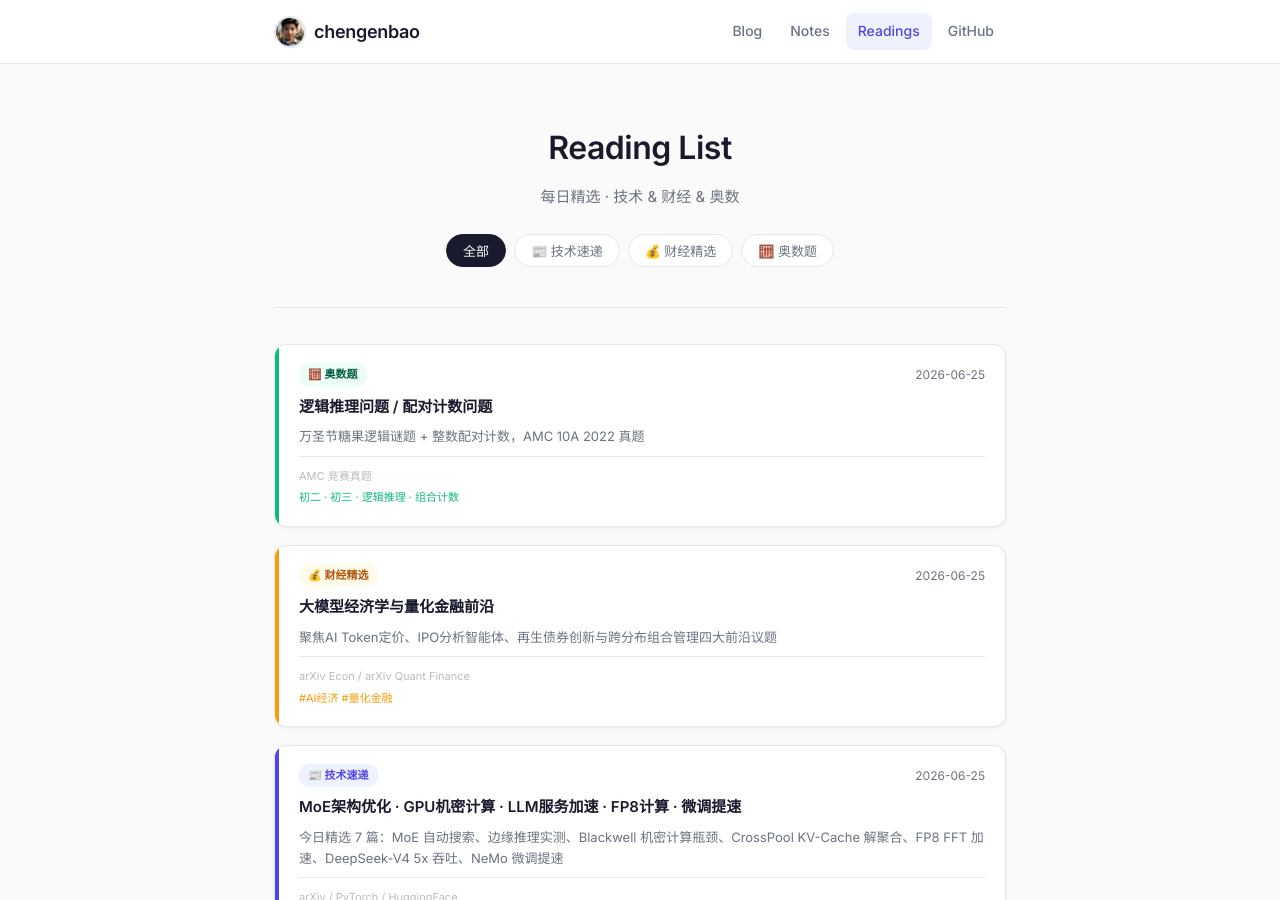
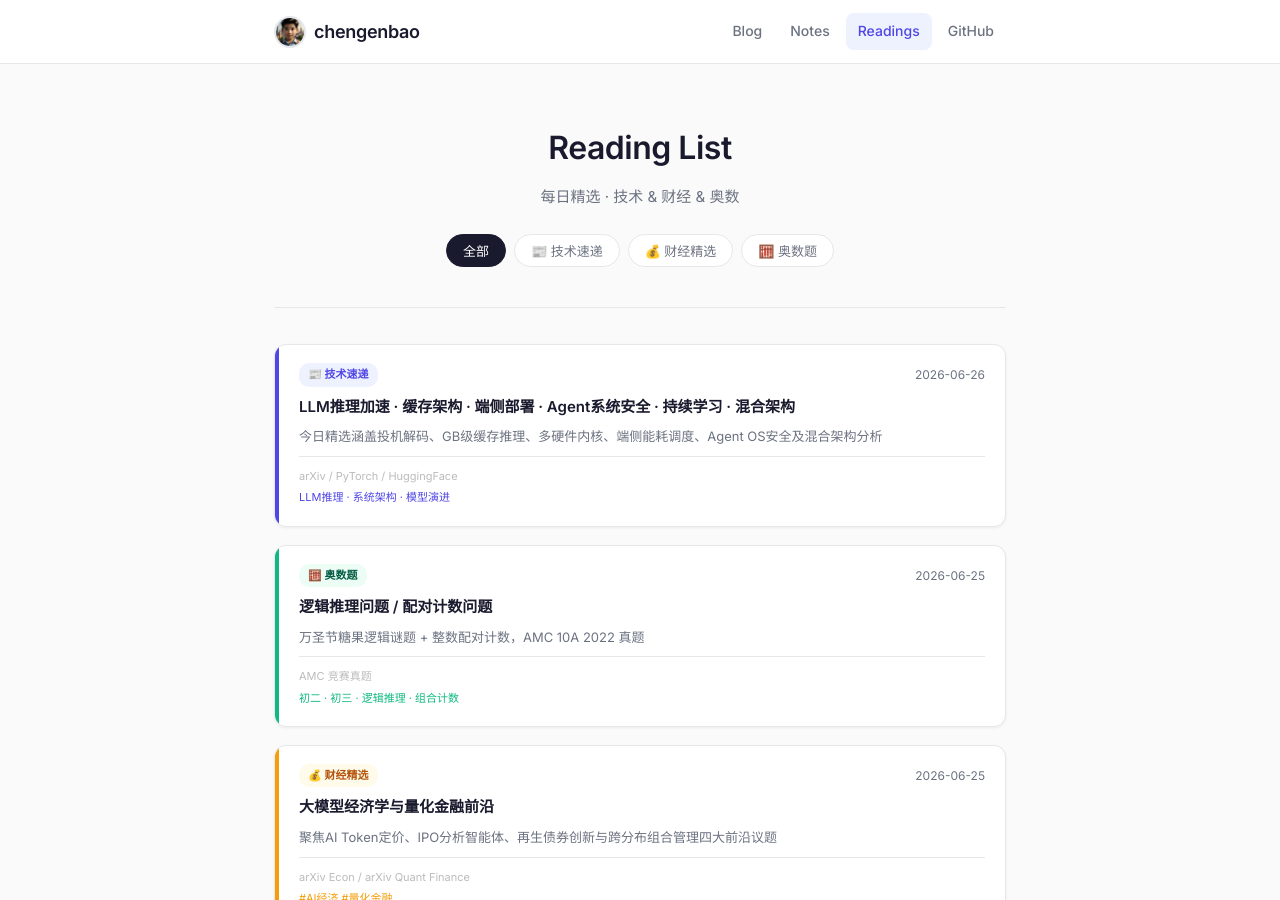
Before and after one commit to chengenbao/chengenbao.github.io, a Jekyll site: the page built from reading-list/index.md, in a window 1280 px wide and 900 px high. Built offline with Jekyll 4.4.1, drawn with Linux system fonts in a browser that asks for light colours.

Commit message:
add tech card 2026-06-26

```diff
--- a/reading-list/index.md
+++ b/reading-list/index.md
@@ -18,6 +18,21 @@
   </div>
 
   <div class="rl-grid">
+<a class="rl-card tech" href="/reading-list/2026-06-26-tech-daily/">
+  <div class="rl-accent"></div>
+  <div class="rl-body">
+    <div class="rl-top">
+      <span class="rl-badge tech">📰 技术速递</span>
+      <time>2026-06-26</time>
+    </div>
+    <h2>LLM推理加速 · 缓存架构 · 端侧部署 · Agent系统安全 · 持续学习 · 混合架构</h2>
+    <p>今日精选涵盖投机解码、GB级缓存推理、多硬件内核、端侧能耗调度、Agent OS安全及混合架构分析</p>
+    <div class="rl-meta">
+      <span class="rl-source">arXiv / PyTorch / HuggingFace</span>
+      <span class="rl-tags">LLM推理 · 系统架构 · 模型演进</span>
+    </div>
+  </div>
+</a>
 <a class="rl-card math" href="/reading-list/2026-06-25-math/"><div class="rl-accent"></div><div class="rl-body"><div class="rl-top"><span class="rl-badge math">🧮 奥数题</span><time>2026-06-25</time></div><h2>逻辑推理问题 / 配对计数问题</h2><p>万圣节糖果逻辑谜题 + 整数配对计数，AMC 10A 2022 真题</p><div class="rl-meta"><span class="rl-source">AMC 竞赛真题</span><span class="rl-tags">初二 · 初三 · 逻辑推理 · 组合计数</span></div></div></a>
 <a class="rl-card finance" href="/reading-list/2026-06-25-finance-daily/">
   <div class="rl-accent"></div>
```
